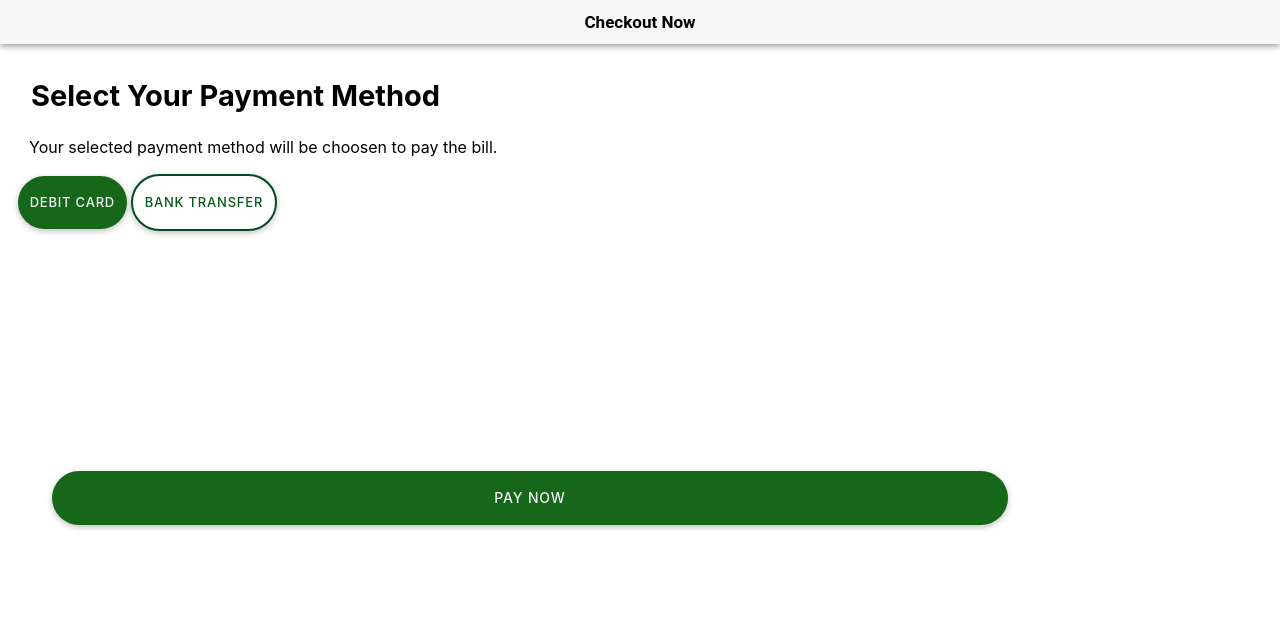
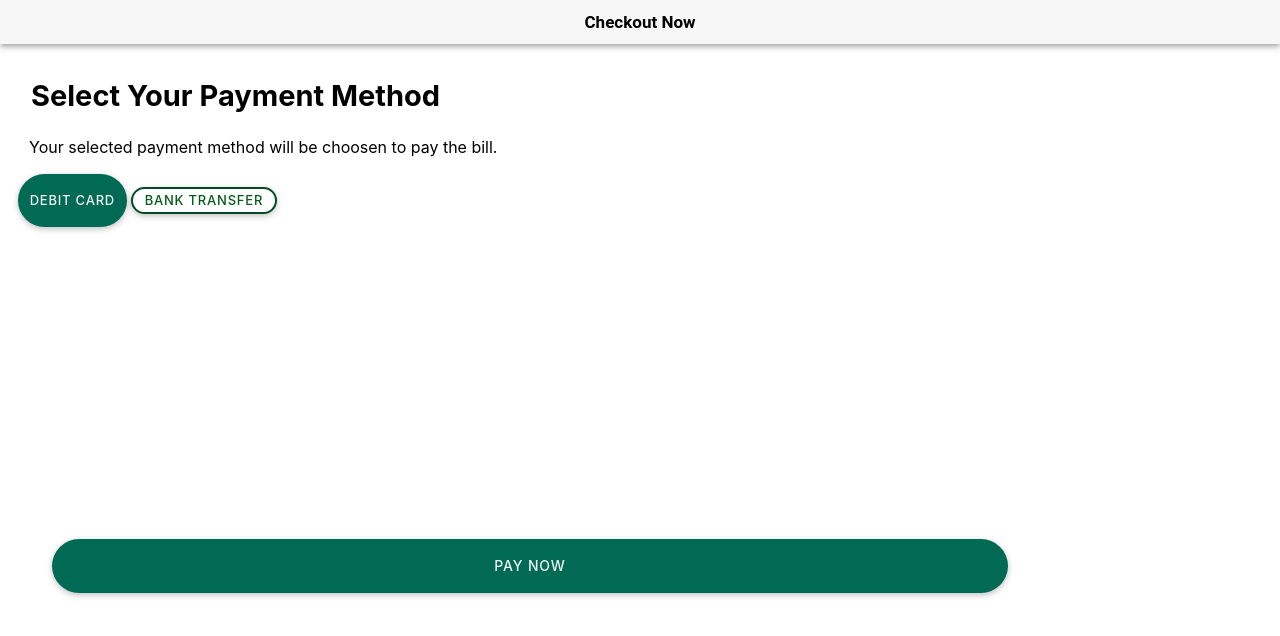
Before and after one commit to Woldreamz/WaveWash, a React (Vite) app: page /Payment in a window 1280 px wide. Shown: the top 636 px of the page. Built offline with nearby package versions, Linux system fonts and the light colour scheme.

Commit message:
corrections to style

```diff
--- a/src/components/Button.tsx
+++ b/src/components/Button.tsx
@@ -7,7 +7,7 @@ interface Props {
 const Button: React.FC<Props> = (props: Props) => {
   return (
     <div  className="divclass">
-        <IonButton type="submit" expand="block" shape="round">{props.buttonName}</IonButton>
+        <IonButton className="Btn" type="submit" expand="block" shape="round">{props.buttonName}</IonButton>
     </div>
   );
 };
--- a/src/components/Walkthrough.css
+++ b/src/components/Walkthrough.css
@@ -14,9 +14,9 @@
 }
 
 
-ion-button {
-    --background: #17671b;
-    --background-hover: #68b48e;
+ion-button.Btn {
+    --background: #006A55;
+    --background-hover: #68A397;
     --background-activated: #44a474;
     --background-focused: #88f4be;
 
--- a/src/components/Walkthrough.tsx
+++ b/src/components/Walkthrough.tsx
@@ -12,7 +12,7 @@ const Walkthrough: React.FC<ContainerProps> = () => {
       <h1 style={{width: "100%", textAlign: 'center', color: '#090A0A', fontSize: 24, fontFamily: 'Inter', fontWeight: '700', padding: "20px"}}
       >We are here for you!</h1>
 
-      <IonButton className=".ion-margin-vertical" size="large" shape="round" routerLink="/Signup">Create Account</IonButton>
+      <IonButton className="Btn" size="large" shape="round" routerLink="/Signup">Create Account</IonButton>
 
       <div>
         <span
--- a/src/pages/Home.css
+++ b/src/pages/Home.css
@@ -21,7 +21,7 @@ ion-content.Home {
   position: absolute;
   left: 50px;
   right: 20px;
-  top: 60%;
+  top: 69%;
   width: 75%;
   transform: translateY(-50%);
 }
--- a/src/pages/Home.tsx
+++ b/src/pages/Home.tsx
@@ -1,28 +1,17 @@
-import { IonContent, IonHeader, IonPage, IonTitle, IonToolbar } from '@ionic/react';
+import { IonFooter, IonPage, IonToolbar, IonButton, IonContent } from '@ionic/react';
 import './Home.css';
-import { services, services_w } from '../data'
-import Order from '../components/order';
-import MyCart from '../layout/nav/my_cart';
+
 
 const Home: React.FC = () => {
   return (
     <IonPage>
-      <MyCart name='Track Order' hide={true}/>
-      <IonContent fullscreen>
-        <Order orderNumber={2} total={9500}
-              slot1={services_w[0].image}
-              slot2={services_w[1].image}
-              slot3={services_w[2].image}
-              slot4={services_w[3].image}
-              trackingID='TRK452126542'
-              date='05 Jan 2023'
-              laundry='05 Dec,2023'
-              placed='30 Dec 2023, 05:55 PM'
-              pickup='30 Dec 2023, 06:05 PM'
-              delivered='05 Jan,2023'
-              trackScore={0}
-              />
+
+      <IonContent className='Home' fullscreen>
+
+        <div  id="container1"><IonButton className='Homebtn' size="large" shape="round" routerLink="/FirstPage">Get Started</IonButton></div>
+
       </IonContent>
+
     </IonPage>
   );
 };
--- a/src/pages/Payment.tsx
+++ b/src/pages/Payment.tsx
@@ -25,7 +25,7 @@ const Payment: React.FC = () => {
         <Paragraph headertext='Select Your Payment Method'
         text='Your selected payment method will be choosen to pay the bill.'/>
         <>
-         <IonButton id="open-modal" size="small" className='paymentBtn1' shape="round">Debit Card</IonButton>
+         <IonButton id="open-modal" size="small" className='Btn' shape="round">Debit Card</IonButton>
          <IonButton id='transfer-modal' size="small" className='paymentBtn2' shape="round" fill='outline'>Bank Transfer</IonButton>
        </>
        <CardPaymentModal />
```
